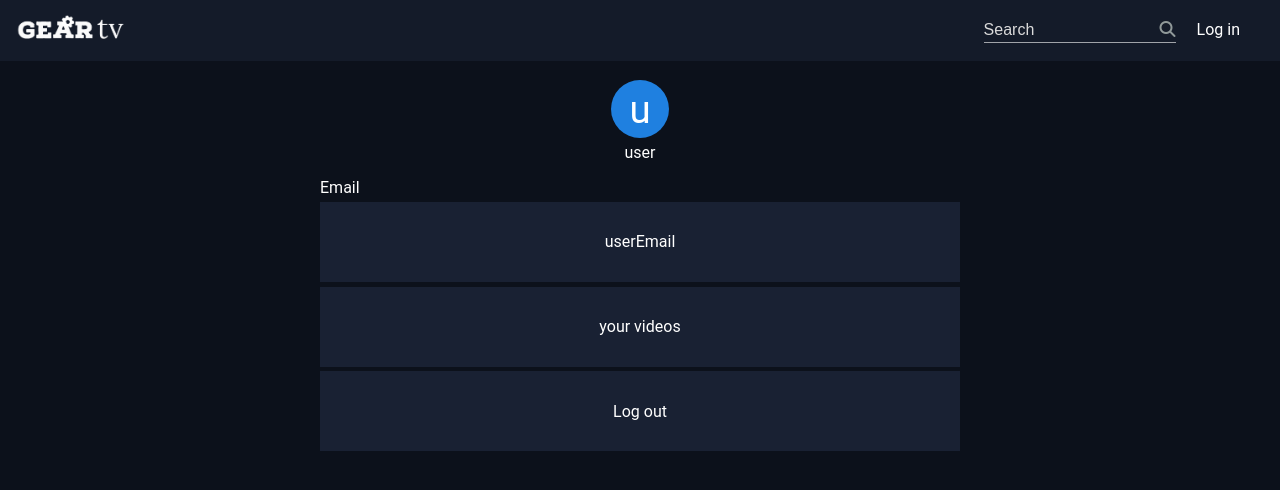
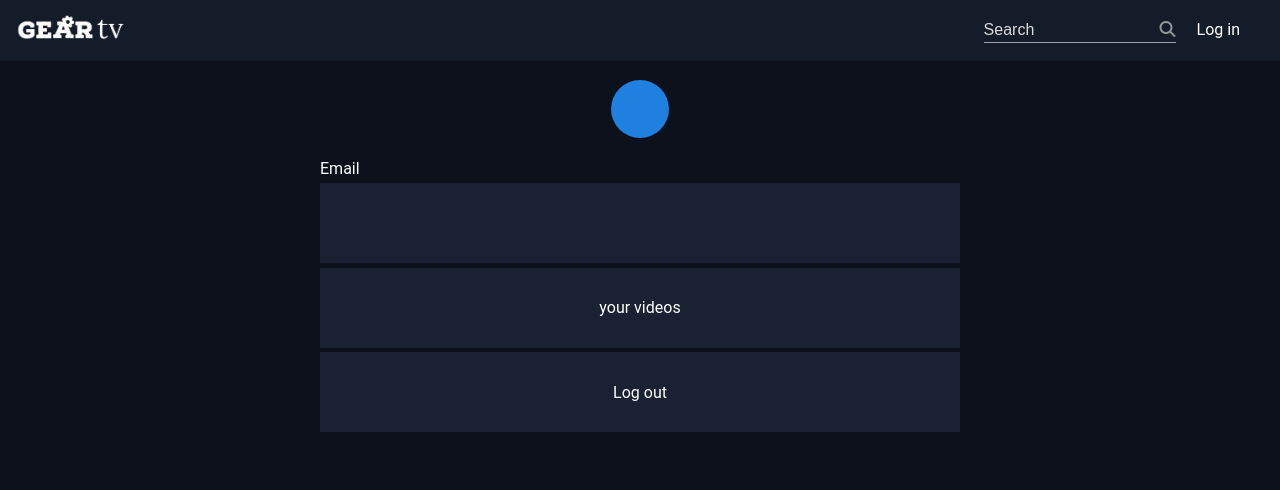
Before and after one commit to shivamupadhyay008/GearTv, a React (Create React App) app: page /profile in a window 1280 px wide. Shown: the top 490 px of the page. Built offline with nearby package versions, Linux system fonts and the light colour scheme; no server answers.

Commit message:
nav : fix

```diff
--- a/src/Components/Loader/loader.css
+++ b/src/Components/Loader/loader.css
@@ -1,7 +1,7 @@
 .spinner-div {
     background-color: rgba(2, 26, 48, 0.4);
     width: 100%;
-    height: 94vh;
+    height: 100vh;
     display: inline-flex;
     align-items: center;
     justify-content: center;
--- a/src/Components/Profile/Profile.jsx
+++ b/src/Components/Profile/Profile.jsx
@@ -3,19 +3,22 @@ import{Link ,useNavigate} from "react-router-dom";
 import {openToast} from "../index"
 import {useUser} from "../../context/usercontext"
 export function Profile() {
-  const {dispatch} =useUser();
+  const {dispatch,state} =useUser();
   const navigate=useNavigate();
+  console.log(state)
   return (
     <section className="user-section">
       <div className="user-div">
         <div class="avatar">
-          <div class="g-avatar g-avatar-txt-lg">u</div>
+          <div class="g-avatar g-avatar-txt-lg">
+            {state.userData.name.slice(0, 1)}
+          </div>
         </div>
-        <p>user</p>
+        <p>{state.userData.name}</p>
         <div className="content-div">
           <span>Email </span>
           <p className="user-heading">
-            <span>userEmail</span>
+            <span>{state.userData.email}</span>
           </p>
           <Link to="/uservideos">
             {" "}
@@ -23,8 +26,8 @@ export function Profile() {
           </Link>
           <p
             onClick={() => {
-              dispatch({type:"LOGOUT"})
-              openToast("log out success",true)
+              dispatch({ type: "LOGOUT" });
+              openToast("log out success", true);
               navigate("/");
               localStorage.removeItem("GEARTV_USER_TOKEN");
             }}
--- a/src/Components/navbar/navbar.jsx
+++ b/src/Components/navbar/navbar.jsx
@@ -32,8 +32,9 @@ export function Navbar() {
             <div className="bottom-bor">
               <div className="padding-px" onClick={()=>{
                 if(!isUserLoggedIn)navigate("/login")
+
               }}>
-                <span className="hero-text">
+                <span className="hero-text" onClick={()=>navigate("/profile")}>
                   {isUserLoggedIn ? <AiOutlineUser /> : `Log in`}
                 </span>
                 <p className="msg2 nomar">
--- a/src/Components/videopage/videopage.jsx
+++ b/src/Components/videopage/videopage.jsx
@@ -74,7 +74,6 @@ useEffect(()=>{
                     video.views
                   )
                 : await removeLikedVideos(userId, video.user_id);
-               console.log(response);
               if (response.status === 200) {
                 dispatch({ type: "SET_LIKEDVIDEO" ,payload:response.data.likedvideos});
                 openToast(
```
